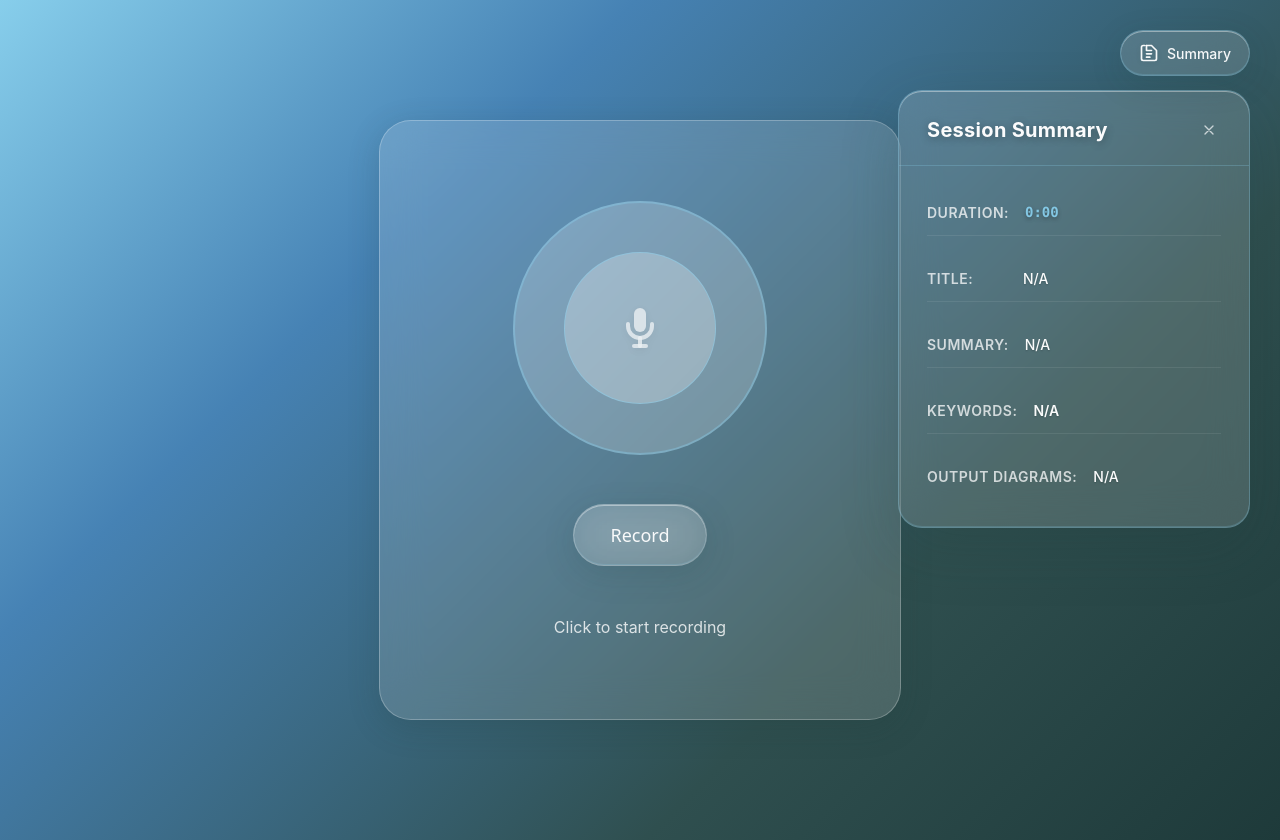
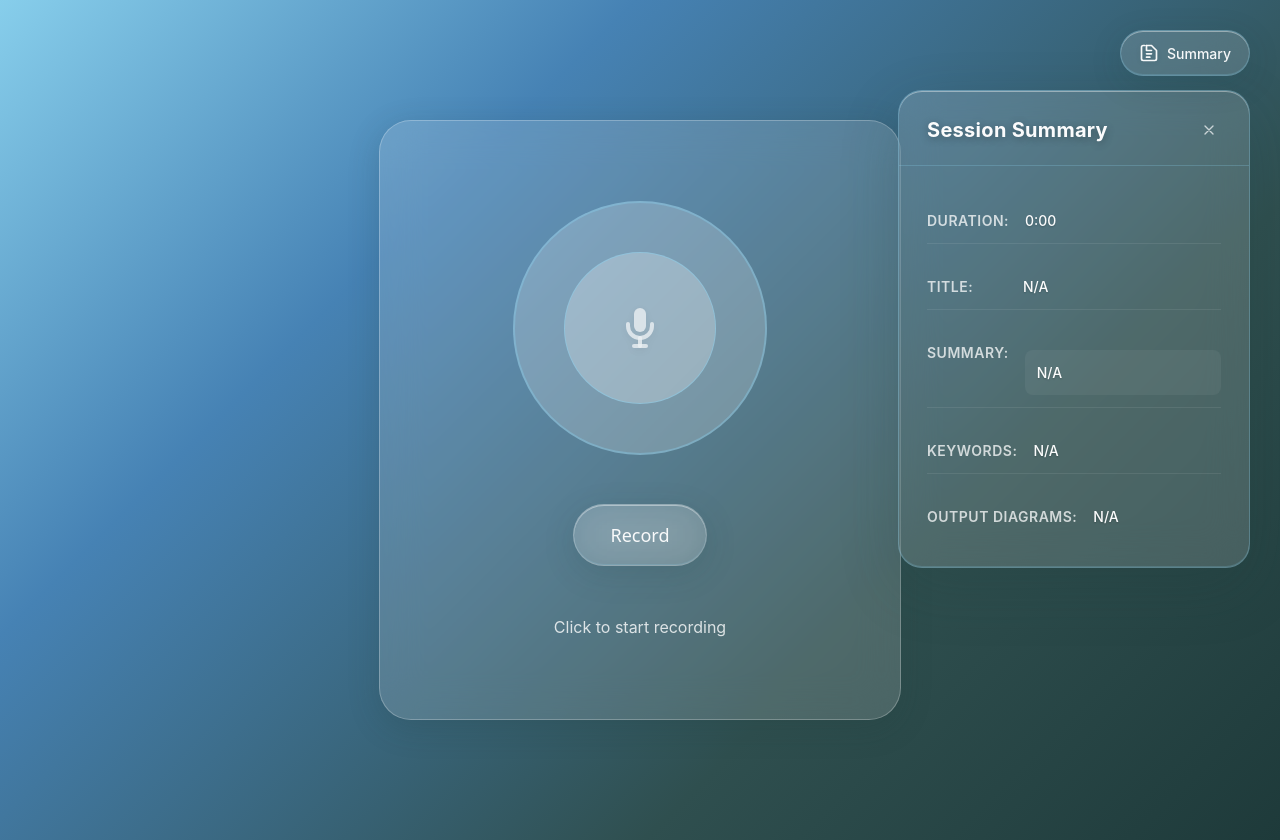
Before and after one commit to CodeNKoffee/talktotech-ai, a React (Vite) app in the folder my-app/: page / in a window 1280 px wide. Both pictures are taken after a click on the button "Summary". Built offline with nearby package versions, Linux system fonts and the light colour scheme.

Commit message:
summary part is more visually appealing

```diff
--- a/my-app/src/react-components/SpeechRecorder.css
+++ b/my-app/src/react-components/SpeechRecorder.css
@@ -430,77 +430,52 @@ body {
 
 /* Formatted Summary Styles */
 .summary-value.formatted-summary {
-  line-height: 1.8;
-  max-height: none; /* Remove individual max-height since parent has scroll */
-  overflow: visible; /* Let parent handle scroll */
-  padding: 12px;
   background: rgba(255, 255, 255, 0.05);
   border-radius: 8px;
-  border: 1px solid rgba(255, 255, 255, 0.1);
+  padding: 12px;
   margin-top: 8px;
+  text-align: left;
+  width: 100%;
+}
+
+.formatted-summary-content {
+  text-align: left;
+  width: 100%;
+}
+
+.summary-section {
+  margin-bottom: 18px;
+  padding: 12px;
+  background: rgba(255, 255, 255, 0.03);
+  border-radius: 8px;
+  border-left: 3px solid rgba(135, 206, 235, 0.4);
+  text-align: left;
 }
 
 .summary-section-header {
-  font-weight: 700;
+  font-weight: 600;
   font-size: 14px;
-  color: rgba(255, 255, 255, 0.98);
-  margin: 12px 0 8px 0;
-  text-transform: none;
-  letter-spacing: 0px;
-  font-family: -apple-system, BlinkMacSystemFont, 'Segoe UI', Roboto, sans-serif;
-  text-shadow: 0 1px 2px rgba(0, 0, 0, 0.2);
-  white-space: nowrap;
+  color: rgba(255, 255, 255, 0.95);
+  margin-bottom: 10px;
+  padding-bottom: 6px;
+  border-bottom: 1px solid rgba(135, 206, 235, 0.2);
+  text-align: left;
+  text-transform: capitalize;
 }
 
-.summary-section-content {
-  font-weight: 400;
-  margin-bottom: 12px;
-  color: rgba(255, 255, 255, 0.9);
-  line-height: 1.6;
+.summary-content {
+  margin-top: 8px;
+  text-align: left;
 }
 
-.summary-important-point {
-  font-weight: 600;
-  color: #ffffff;
-  margin: 4px 0;
-}
-
-/* Special styling for different summary fields */
-.summary-item:nth-child(3) .summary-value:not(.formatted-summary) {
-  /* Only apply scroll to non-formatted summary - formatted ones use parent scroll */
-  max-height: 80px;
-  overflow-y: auto;
-  padding-right: 8px;
-  scrollbar-width: thin;
-  scrollbar-color: rgba(135, 206, 235, 0.3) rgba(255, 255, 255, 0.05);
-}
-
-.summary-item:nth-child(3) .summary-value:not(.formatted-summary)::-webkit-scrollbar {
-  width: 4px;
-}
-
-.summary-item:nth-child(3) .summary-value:not(.formatted-summary)::-webkit-scrollbar-track {
-  background-color: rgba(255, 255, 255, 0.05);
-  border-radius: 10px;
-}
-
-.summary-item:nth-child(3) .summary-value:not(.formatted-summary)::-webkit-scrollbar-thumb {
-  background: rgba(135, 206, 235, 0.3);
-  border-radius: 10px;
-}
-
-/* Keywords styling */
-.summary-item:nth-child(4) .summary-value {
-  /* Keywords field - add some visual separation */
-  font-weight: 600;
-}
-
-/* Duration field styling */
-.summary-item:first-child .summary-value {
-  font-family: 'SF Mono', 'Monaco', 'Inconsolata', 'Roboto Mono', monospace;
-  font-weight: 700;
-  color: rgba(135, 206, 235, 0.95);
-  text-shadow: 0 2px 4px rgba(0, 0, 0, 0.3);
+.summary-bullet {
+  color: rgba(255, 255, 255, 0.9);
+  font-size: 13px;
+  line-height: 1.6;
+  margin: 6px 0;
+  padding: 3px 0;
+  text-align: left;
+  padding-left: 8px;
 }
 
 /* Loading Skeleton Styles */
--- a/my-app/src/react-components/SpeechRecorder.jsx
+++ b/my-app/src/react-components/SpeechRecorder.jsx
@@ -194,6 +194,50 @@ const SpeechRecorder = () => {
     />
   );
 
+  // Format summary text to separate sections
+  const formatSummaryText = (text) => {
+    if (!text) return text;
+
+    // Split by **Section Name**: pattern
+    const sections = text.split(/(?=- \*\*[^*]+\*\*:)/);
+
+    return (
+      <div className="formatted-summary-content">
+        {sections.map((section, index) => {
+          if (!section.trim()) return null;
+
+          // Extract section header
+          const headerMatch = section.match(/- \*\*([^*]+)\*\*:/);
+          if (!headerMatch) return null;
+
+          const sectionTitle = headerMatch[1].trim();
+          const content = section.replace(headerMatch[0], '').trim();
+
+          // Split content by bullet points (- )
+          const bulletPoints = content.split(/(?=\s*-\s+)/).filter(point => point.trim());
+
+          return (
+            <div key={index} className="summary-section">
+              <div className="summary-section-header">{sectionTitle}</div>
+              <div className="summary-content">
+                {bulletPoints.map((point, pointIndex) => {
+                  const cleanPoint = point.replace(/^\s*-\s*/, '').trim();
+                  if (!cleanPoint) return null;
+
+                  return (
+                    <div key={pointIndex} className="summary-bullet">
+                      • {cleanPoint}
+                    </div>
+                  );
+                }).filter(Boolean)}
+              </div>
+            </div>
+          );
+        }).filter(Boolean)}
+      </div>
+    );
+  };
+
   return (
     <div className="speech-recorder">
       {/* Summary Button */}
@@ -240,7 +284,9 @@ const SpeechRecorder = () => {
                   <LoadingSkeleton width="90%" height="16px" />
                 </div>
               ) : (
-                <span className="summary-value">{hasRecorded ? summary : 'N/A'}</span>
+                <div className="summary-value formatted-summary">
+                  {hasRecorded ? formatSummaryText(summary) : 'N/A'}
+                </div>
               )}
             </div>
             <div className="summary-item">
```
Also changed, not shown: 1 other file (tests, documents, lock files or other folders).
